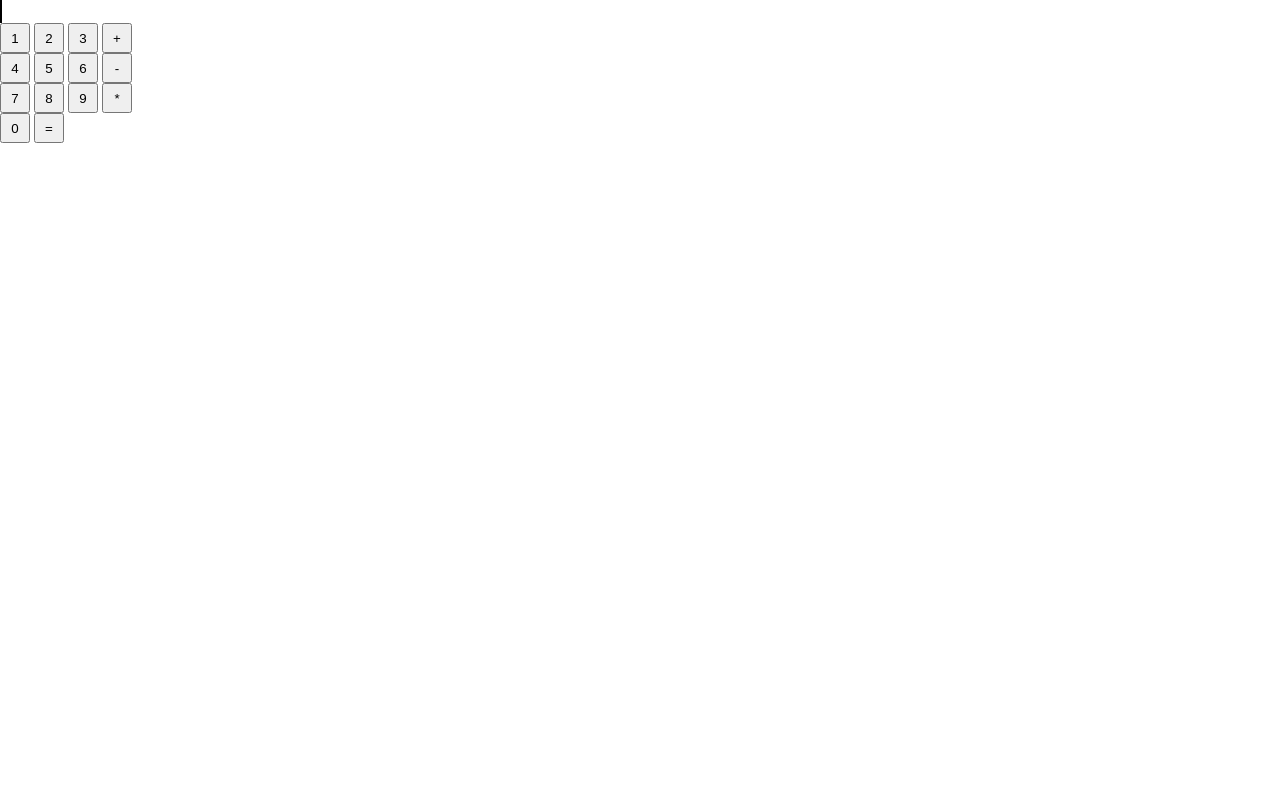
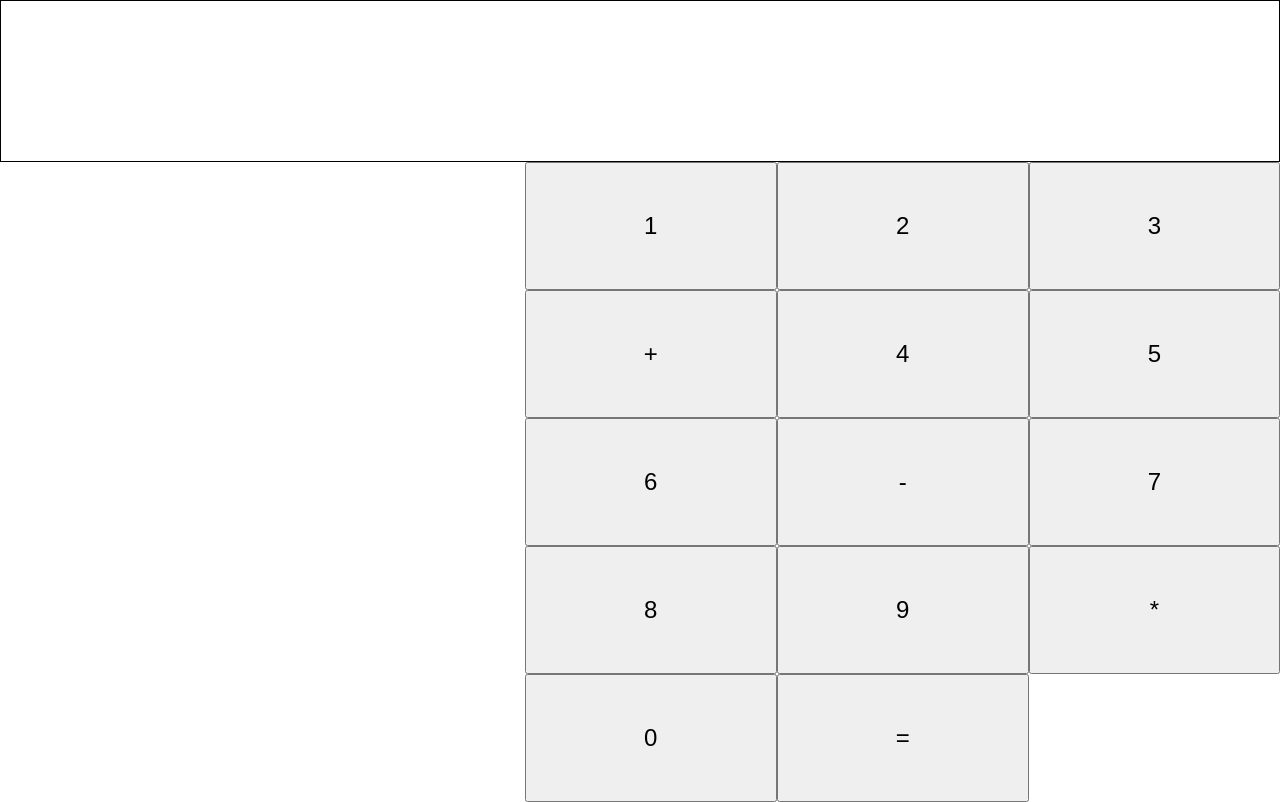
Before and after one commit to fox-lupus/javascript-calculator, a plain HTML site: page index.html in a window 1280 px wide. Drawn offline with Linux system fonts and the light colour scheme.

Commit message:
made layout reactive and not look as bad

```diff
--- a/index.html
+++ b/index.html
@@ -12,12 +12,30 @@
         .display {
             border: 1px solid;
             border-color: #000;
-            margin: 5px 5px 5px 0px;
-            font-size: 20px;
+            font-size: 500%;
+            height: 20vh;
+            text-align: center;
         }
         button {
-            height: 30px;
-            width: 30px;
+            height: 100%;
+            width: 100%;
+            font-size: 150%;
+
+        }
+        .leftcon {
+            width: 39vw;`
+            height: 80vh;
+            display: inline-grid;
+            float: left;
+        }
+        .rightcon {
+            width: 59vw;
+            height: 80vh;
+            display: inline-grid;
+            float: right;
+            grid-gap: 0px;
+            grid-template-columns: auto auto auto;
+
         }
     </style>
     <script>
@@ -43,9 +61,6 @@
                     }
                 }
             }
-
-
-
 
             console.log(secnum);
             displaystring(outstring);
@@ -97,12 +112,48 @@
 </head>
 <body>
 
+    <div class="display" id="output">
+
+    </div>
+    <div class="leftcon">
+
+    </div>
+    <div class="rightcon">
+        <button onclick = "addnumberstring(1)">1</button>
+
+        <button onclick = "addnumberstring(2)">2</button>
+
+        <button onclick = "addnumberstring(3)">3</button>
+
+        <button onclick = "combine(0)">+</button>
+
+        <button onclick = "addnumberstring(4)">4</button>
+
+        <button onclick = "addnumberstring(5)">5</button>
+
+        <button onclick = "addnumberstring(6)">6</button>
+
+        <button onclick = "combine(1)">-</button>
+
+        <button onclick = "addnumberstring(7)">7</button>
+
+        <button onclick = "addnumberstring(8)">8</button>
+
+        <button onclick = "addnumberstring(9)">9</button>
+
+        <button onclick = "combine(2)">*</button>
+
+        <button onclick = "addnumberstring(0)">0</button>
+
+        <button onclick = "cal()">=</button>
+    </div>
+    <!---
     <span class="display" id="output"></span> <br>
 
     <button onclick = "addnumberstring(1)">1</button>
     <button onclick = "addnumberstring(2)">2</button>
     <button onclick = "addnumberstring(3)">3</button>
-    <button onclick = "combine(0)">+</button> <br>
+    <button onclick = "combine(0)">+</button>
     <button onclick = "addnumberstring(4)">4</button>
     <button onclick = "addnumberstring(5)">5</button>
     <button onclick = "addnumberstring(6)">6</button>
@@ -113,7 +164,7 @@
     <button onclick = "combine(2)">*</button> <br>
     <button onclick = "addnumberstring(0)">0</button>
     <button onclick = "cal()">=</button>
-
+    -->
 
 
     <!--<p id="demo" onclick="myFunction()">Click me.</p>
```
